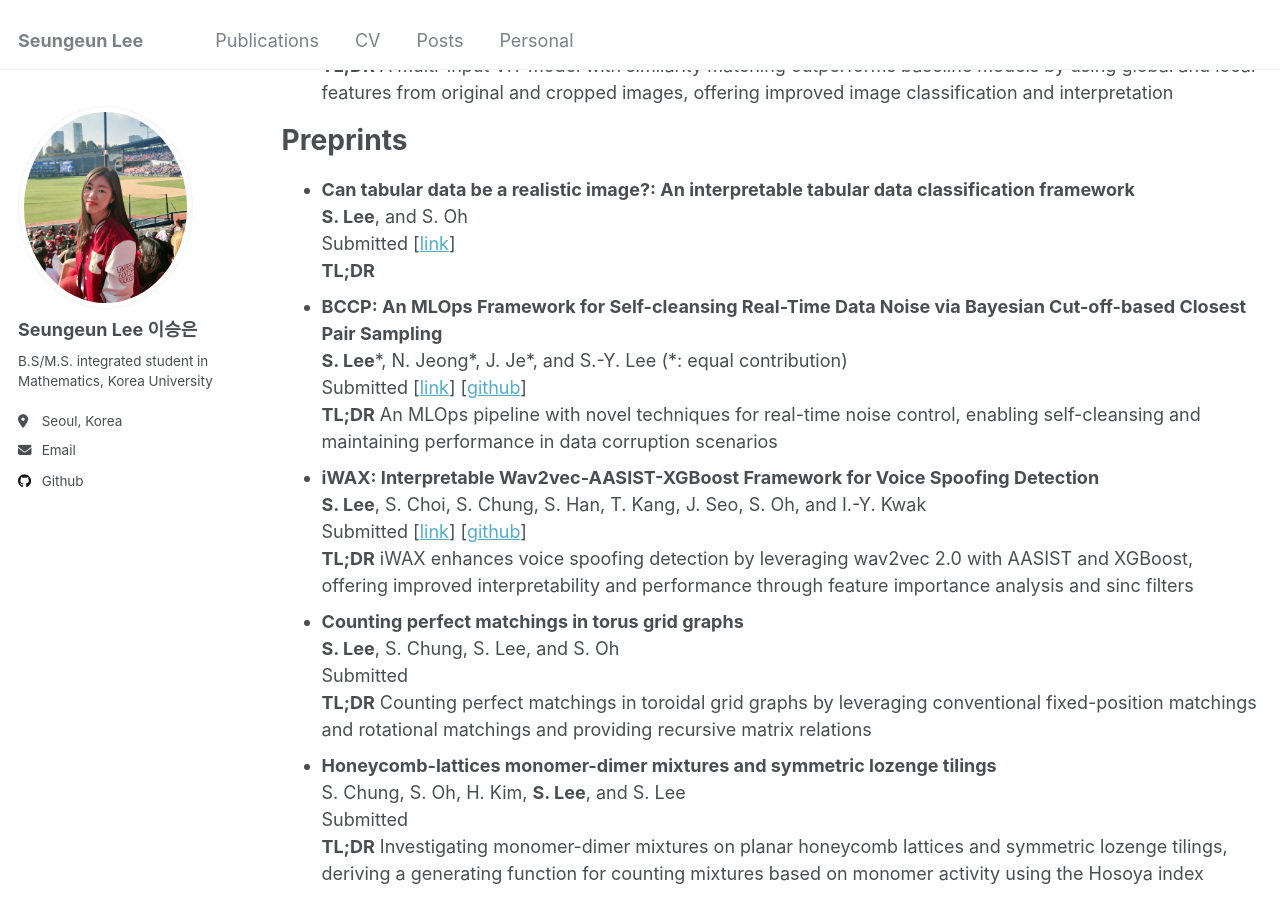
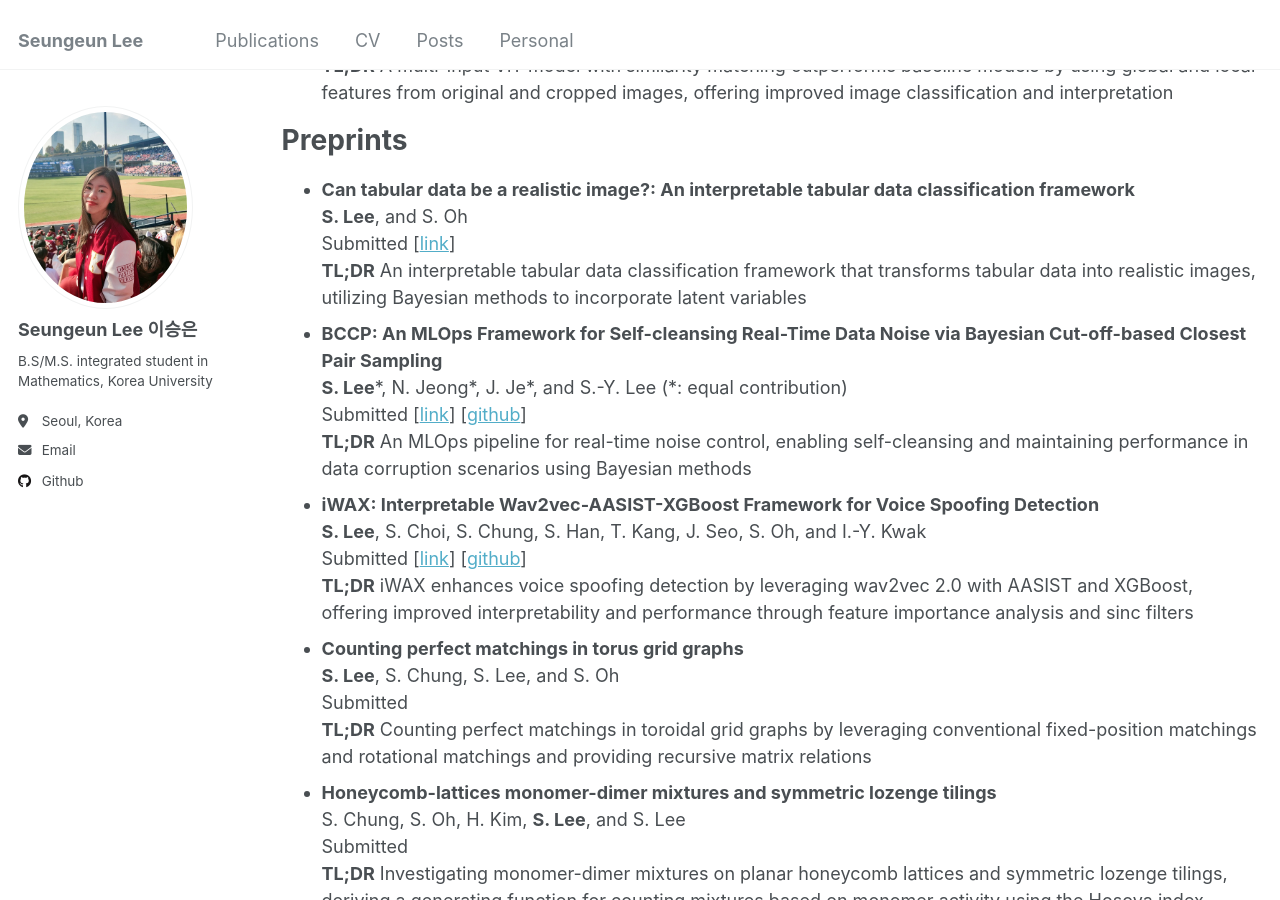
Before and after one commit to duneag2/duneag2.github.io, a Jekyll site: the page built from _pages/publications.html, in a window 1280 px wide and 900 px high, scrolled down 523 px. Built offline with Jekyll 4.4.1, drawn with Linux system fonts in a browser that asks for light colours.

Commit message:
Update publications.html

```diff
--- a/_pages/publications.html
+++ b/_pages/publications.html
@@ -33,13 +33,13 @@ author_profile: true
     <strong>Can tabular data be a realistic image?: An interpretable tabular data classification framework</strong> <br>
     <strong>S. Lee</strong>, and S. Oh <br>
     Submitted [<a href="https://drive.google.com/file/d/1ZzIx2gUGPoWy8-lXPiDz2DnBsWADgVog/view?usp=sharing">link</a>] <br>
-    <strong>TL;DR</strong> <br>
+    <strong>TL;DR</strong> An interpretable tabular data classification framework that transforms tabular data into realistic images, utilizing Bayesian methods to incorporate latent variables <br>
   </li>
   <li>
     <strong>BCCP: An MLOps Framework for Self-cleansing Real-Time Data Noise via Bayesian Cut-off-based Closest Pair Sampling</strong> <br>
     <strong>S. Lee</strong>*, N. Jeong*, J. Je*, and S.-Y. Lee (*: equal contribution) <br>
     Submitted [<a href="https://drive.google.com/file/d/1B00nRMQDBCoEUsFIJhjGVt4leso-cHar/view?usp=sharing">link</a>] [<a href="https://github.com/duneag2/bccp-mlops">github</a>] <br>
-    <strong>TL;DR</strong> An MLOps pipeline with novel techniques for real-time noise control, enabling self-cleansing and maintaining performance in data corruption scenarios<br>
+    <strong>TL;DR</strong> An MLOps pipeline for real-time noise control, enabling self-cleansing and maintaining performance in data corruption scenarios using Bayesian methods<br>
   </li>
   <li>
     <strong>iWAX: Interpretable Wav2vec-AASIST-XGBoost Framework for Voice Spoofing Detection</strong> <br>
```
